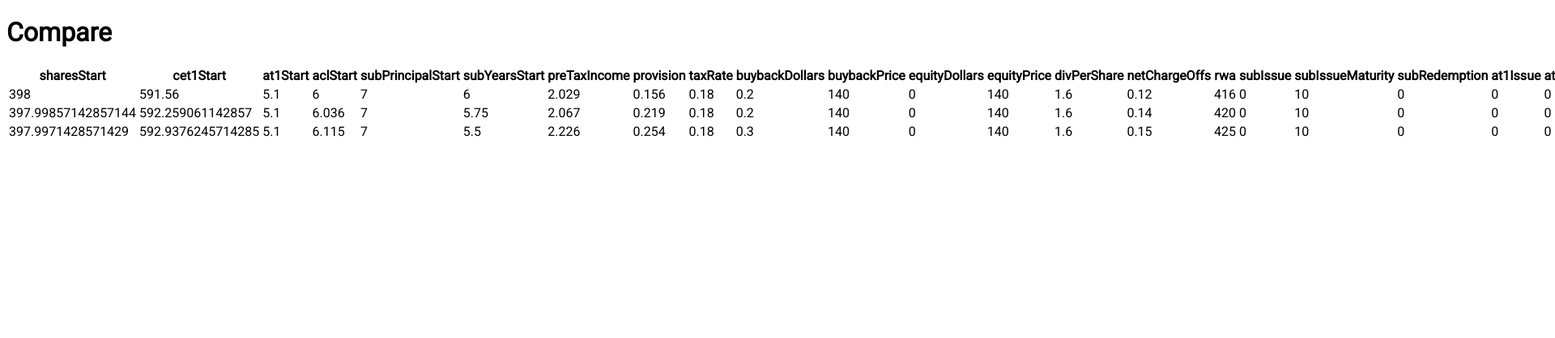
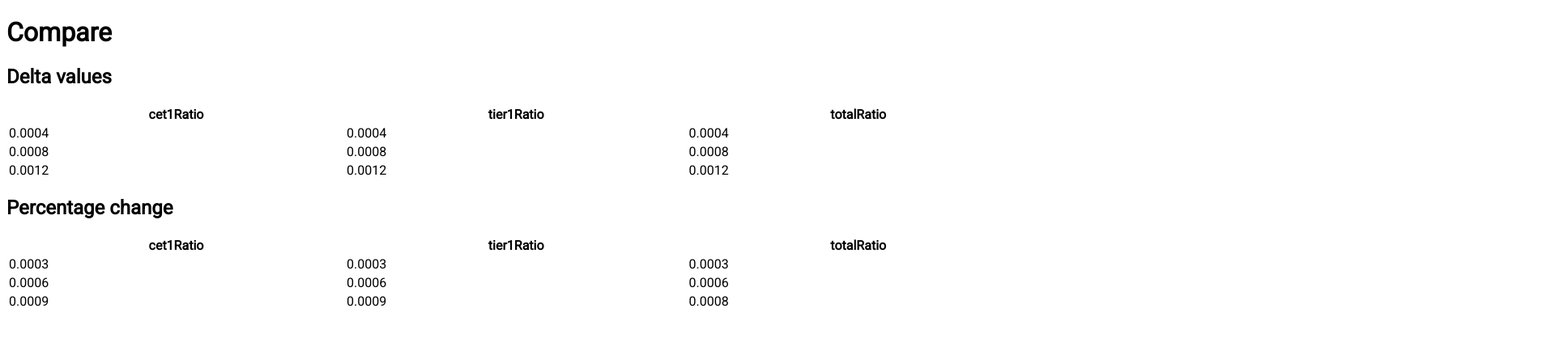
Before and after one commit to jrohan-16/jrohan-16.github.io, a SvelteKit app: page /compare in a window 1280 px wide. Shown: the top 418 px of the page at 81% size, 1920 px wide, since content can reach past the window. Built offline with nearby package versions, Linux system fonts and the light colour scheme.

Commit message:
Update +page.svelteUpdate compare page to show scenario deltas and percentage changes

```diff
--- a/src/routes/compare/+page.svelte
+++ b/src/routes/compare/+page.svelte
@@ -1,19 +1,29 @@
 <script lang="ts">
-  import { onMount } from 'svelte';
-  import { runModel } from '$lib/api';
-  import DataTable from '$lib/components/DataTable.svelte';
+import { baseScenario } from '$lib/api';
+import { recalc, applyOverrides, compare } from '$lib/engine';
+import DataTable from '$lib/components/DataTable.svelte';
 
-  let data: any[] = [];
-  let columns: { accessorKey: string }[] = [];
+const base = recalc(baseScenario as any);
 
-  onMount(async () => {
-    const result = await runModel();
-    data = result.data;
-    columns = result.schema.fields.map((f: { name: string }) => ({ accessorKey: f.name }));
-  });
+const overrides: Record<number, Partial<any>> = {
+    0: { preTaxIncome: baseScenario[0].preTaxIncome * 1.1 },
+    1: { preTaxIncome: baseScenario[1].preTaxIncome * 1.1 },
+    2: { preTaxIncome: baseScenario[2].preTaxIncome * 1.1 }
+};
+
+const alt = recalc(applyOverrides(baseScenario as any, overrides) as any);
+
+const selectedCols = ['cet1Ratio','tier1Ratio','totalRatio'];
+
+const [deltaRows, pctRows] = compare(base as any, alt as any, selectedCols as any);
+
+let columns = selectedCols.map((name) => ({ accessorKey: name }));
 </script>
 
 <div class="p-6 bg-gray-bg">
   <h1 class="text-xl font-semibold mb-4">Compare</h1>
-  <DataTable {data} {columns} />
+  <h2 class="text-lg font-semibold mb-2">Delta values</h2>
+  <DataTable data={deltaRows} {columns} />
+  <h2 class="text-lg font-semibold mb-2 mt-4">Percentage change</h2>
+  <DataTable data={pctRows} {columns} />
 </div>
```
